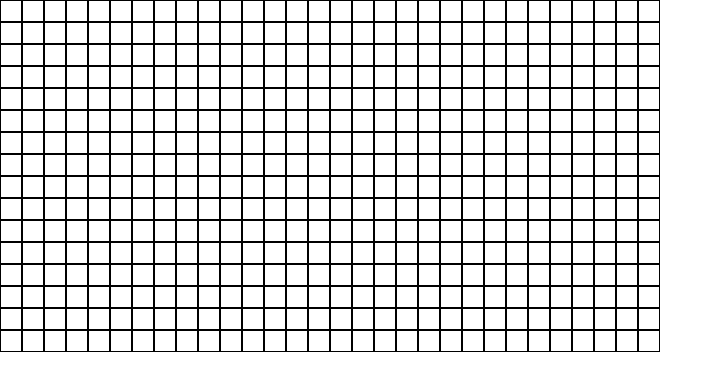
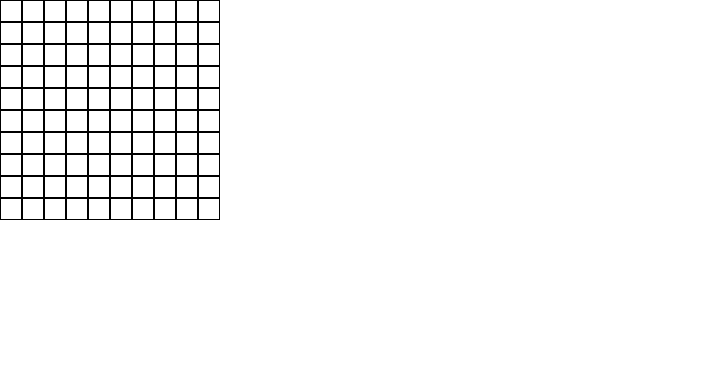
Before and after one commit to nomentech/minesweeper, a React (Create React App) app: page / in a window 1280 px wide. Shown: the top 390 px of the page, without its empty margins (0-723 px from the left). Built offline with nearby package versions, Linux system fonts and the light colour scheme.

Commit message:
extract minesweeper logic from view component, implement revealEmptyCell

```diff
--- a/package.json
+++ b/package.json
@@ -15,7 +15,6 @@
     "react-dom": "^18.2.0",
     "react-scripts": "5.0.1",
     "typescript": "^4.4.2",
-    "use-immer": "^0.8.1",
     "web-vitals": "^2.1.0"
   },
   "scripts": {
--- a/src/components/Board.tsx
+++ b/src/components/Board.tsx
@@ -1,37 +1,23 @@
-import { useImmer } from 'use-immer'
+import { useState } from 'react'
+import Square from './Sqaure'
 import generateBoard from '../utils/boardGenerator'
-import Square from './Sqaure'
+import { placeFlag, revealCell } from '../utils/minesweeper'
 
 const initBoard = generateBoard()
 
 export default function Board() {
-  const [board, updateBoard] = useImmer(initBoard)
-
-  function revealAll() {
-    updateBoard((draft) =>
-      draft.forEach((row) =>
-        row.forEach((col) => {
-          col.isRevealed = true
-        })
-      )
-    )
-  }
+  const [board, setBoard] = useState(initBoard)
 
   function handleClick(x: number, y: number) {
-    if (board[x][y].isMine) {
-      revealAll()
-    } else {
-      updateBoard((board) => {
-        board[x][y].isRevealed = true
-      })
+    if (!board[x][y].isRevealed && !board[x][y].isFlag) {
+      setBoard((board) => revealCell(board, x, y))
     }
   }
 
   function handleRightClick(x: number, y: number) {
-    updateBoard((draft) => {
-      draft[x][y].isFlag = true
-      draft[x][y].isRevealed = true
-    })
+    if (!board[x][y].isRevealed) {
+      setBoard((board) => placeFlag(board, x, y))
+    }
   }
 
   return (
--- a/src/components/Sqaure.tsx
+++ b/src/components/Sqaure.tsx
@@ -11,8 +11,9 @@ export default function Square({
 }) {
   function getContent(cell: Cell) {
     if (!cell.isRevealed) return ''
-    if (cell.isFlag) return 'F'
-    if (cell.isMine) return 'M'
+    if (cell.isFlag) return '🚩'
+    if (cell.isMine) return '💣'
+    if (cell.mineCount === 0) return '⬜️'
     return cell.mineCount
   }
 
--- a/src/utils/boardGenerator.ts
+++ b/src/utils/boardGenerator.ts
@@ -1,6 +1,8 @@
-const height = 16
-const width = 30
-const mines = 99
+import { getNeighbors } from "./minesweeper"
+
+const height = 10
+const width = 10
+const mines = 10
 
 export interface Cell {
   isMine: boolean,
@@ -67,13 +69,14 @@ function createBoard(mineField: Cell[][]) {
 
 function countMines(row: number, col: number, field: Cell[][]) {
   let count = 0
-  for (let i = row - 1; i < row + 2; i++) {
-    if (i < 0 || i >= height) continue
-    for (let j = col - 1; j < col + 2; j++) {
-      if (j < 0 || j >= width) continue
-      if (field[i][j].isMine) count++
-    }
-  }
+  const neighbors = getNeighbors(field, row, col)
+
+  neighbors.forEach(neighbor => {
+    const i = neighbor[0]
+    const j = neighbor[1]
+    if (field[i][j].isMine) count++
+  })
+
   return count
 }
 
--- /dev/null
+++ b/src/utils/minesweeper.ts
@@ -0,0 +1,64 @@
+import produce from "immer"
+import { Cell } from "./boardGenerator"
+
+function revealAll(board: Cell[][]) {
+  return produce(board, draft =>
+    draft.forEach((row) =>
+      row.forEach((col) => {
+        col.isRevealed = true
+      })
+    )
+  )
+}
+
+function revealEmptyCell(board: Cell[][], x: number, y: number) {
+  const neighbors = getNeighbors(board, x, y)
+
+  for (let index=0; index < neighbors.length; index++) {
+    const i = neighbors[index][0]
+    const j = neighbors[index][1]
+    if (board[i][j].isRevealed) continue
+
+    board[i][j].isRevealed = true
+    if (board[i][j].mineCount === 0) {
+      revealEmptyCell(board, i, j)
+    }
+  }
+}
+
+export function revealCell(board: Cell[][], x: number, y: number) {
+  if (board[x][y].isMine) return revealAll(board)
+
+  return produce(board, draft => {
+    draft[x][y].isRevealed = true
+
+    if (draft[x][y].mineCount === 0) {
+      revealEmptyCell(draft, x, y)
+    }
+  })
+}
+
+export function placeFlag(board: Cell[][], x: number, y: number) {
+  return produce(board, draft => {
+    draft[x][y].isFlag = true
+    draft[x][y].isRevealed = true
+  })
+}
+
+export function getNeighbors(board: Cell[][], x: number, y: number) {
+  const height = board.length
+  const width = board[0].length
+  const neighbors = []
+
+  for (let i = x - 1; i < x + 2; i++) {
+    if (i < 0 || i >= height) continue
+    for (let j = y - 1; j < y + 2; j++) {
+      if (j < 0 || j >= width) continue
+      if (i !== x || j !== y) {
+        neighbors.push([i, j])
+      }
+    }
+  }
+
+  return neighbors
+}
```
Also changed, not shown: 1 other file (tests, documents, lock files or other folders).
